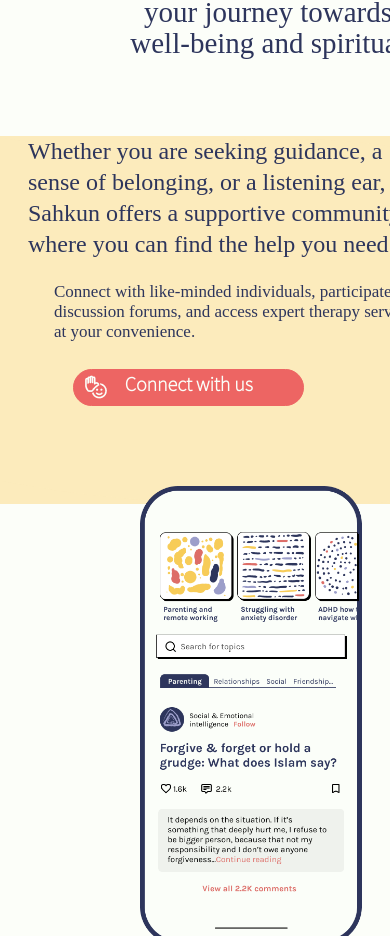
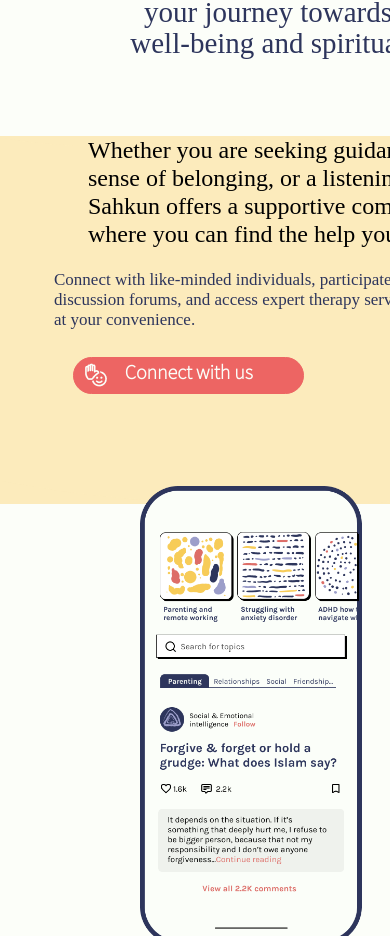
Before and after one commit to FotisGogos/Muslimcommunity, a React (Create React App) app: page / in a window 390 px wide. Shown: the part 1697-2633 px from the top of the page. Built offline with nearby package versions, Linux system fonts and the light colour scheme.

Commit message:
mobile dev3

```diff
--- a/src/components/mainview/mainview.css
+++ b/src/components/mainview/mainview.css
@@ -177,14 +177,13 @@
   display: flex;
   justify-content: center;
   position: relative;
-  font-family: 'Butler';
+  font-family: Butler;
+  font-size: 24px;
   font-style: normal;
   font-weight: 500;
-  font-size: 24px;
-  line-height: 31px;
+  left: 5rem;
+  line-height: 28px;
   top: 29px;
-  left: 20px;
-  color: #2D355C;
 }
 .textmainsm{
 justify-content: center;
```
